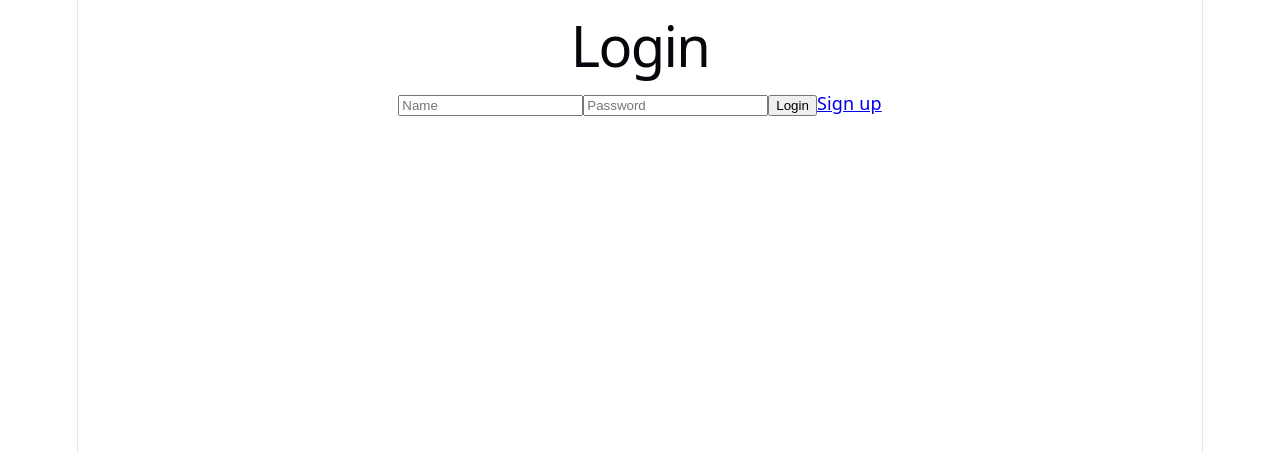
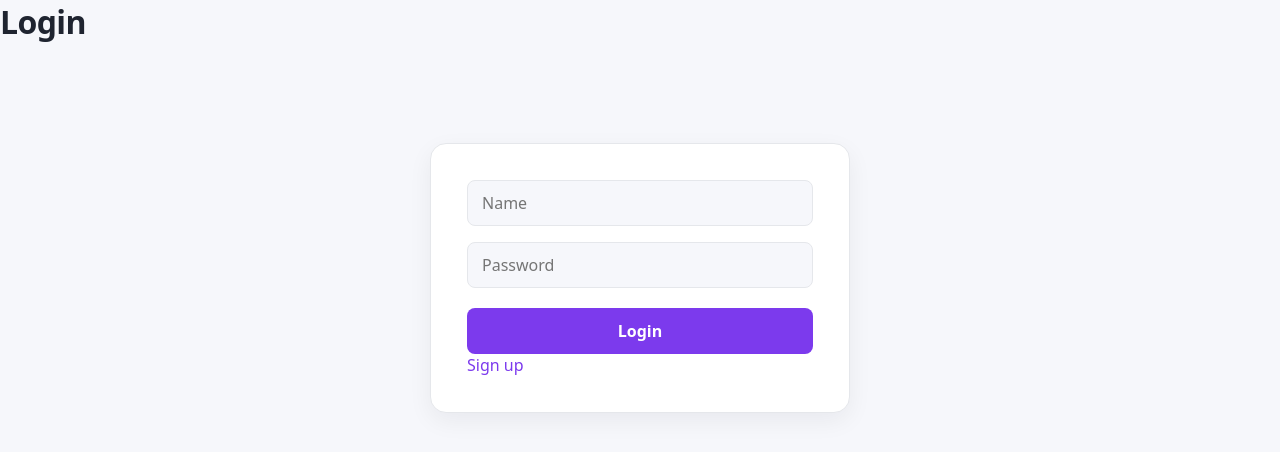
Before and after one commit to DaoliLi0502/memo-project, a React app in the folder frontend/: page /login in a window 1280 px wide. Shown: the top 452 px of the page. Built offline with nearby package versions, Linux system fonts and the light colour scheme; the HTML template or start-up script is replaced by a standard one.

Commit message:
Improve app UI

```diff
--- a/frontend/src/components/MemoForm.jsx
+++ b/frontend/src/components/MemoForm.jsx
@@ -32,7 +32,7 @@ function MemoForm({ onMemoCreated }) {
     }
 
     return (
-        <form onSubmit={(e) => handleSubmit(e)}>
+        <form className="memo-form" onSubmit={(e) => handleSubmit(e)}>
             <input
                 type="text"
                 placeholder="New memo"
--- a/frontend/src/components/MemoList.jsx
+++ b/frontend/src/components/MemoList.jsx
@@ -109,12 +109,12 @@ function MemoList({ newMemo }) {
     }, [newMemo])
 
     return (
-        <div>
+        <div className="memo-list">
             <h2>Memos</h2>
 
             {memos.map((memo) => {
                 return (
-                    <div key={memo.id}>
+                    <div className="memo-item" key={memo.id}>
                         {editingId === memo.id && (
                             <div>
                                 <form onSubmit={(e) => {
@@ -142,7 +142,7 @@ function MemoList({ newMemo }) {
                         {editingId !== memo.id && (
                             <div>
                                 <p>Content: {memo.content}</p>
-                                <p>Created: {memo.created}</p>
+                                <p>Created: {memo.created_at}</p>
                                 <p>Due: {memo.due_at}</p>
                             </div>
                         )}
--- a/frontend/src/index.css
+++ b/frontend/src/index.css
@@ -1,111 +1,378 @@
 :root {
-  --text: #6b6375;
-  --text-h: #08060d;
-  --bg: #fff;
-  --border: #e5e4e7;
-  --code-bg: #f4f3ec;
-  --accent: #aa3bff;
-  --accent-bg: rgba(170, 59, 255, 0.1);
-  --accent-border: rgba(170, 59, 255, 0.5);
-  --social-bg: rgba(244, 243, 236, 0.5);
-  --shadow:
-    rgba(0, 0, 0, 0.1) 0 10px 15px -3px, rgba(0, 0, 0, 0.05) 0 4px 6px -2px;
-
-  --sans: system-ui, 'Segoe UI', Roboto, sans-serif;
-  --heading: system-ui, 'Segoe UI', Roboto, sans-serif;
-  --mono: ui-monospace, Consolas, monospace;
-
-  font: 18px/145% var(--sans);
-  letter-spacing: 0.18px;
-  color-scheme: light dark;
+    --text: #5f6470;
+    --text-h: #1f2430;
+    --bg: #f6f7fb;
+    --card: #ffffff;
+    --border: #e5e7eb;
+    --accent: #7c3aed;
+    --accent-hover: #6d28d9;
+    --accent-bg: #f3eefe;
+    --danger: #dc2626;
+    --danger-bg: #fef2f2;
+    --shadow: 0 8px 24px rgba(15, 23, 42, 0.06);
+    --sans: system-ui, -apple-system, BlinkMacSystemFont, "Segoe UI", Roboto, sans-serif;
+    font-family: var(--sans);
     color: var(--text);
     background: var(--bg);
     font-synthesis: none;
     text-rendering: optimizeLegibility;
     -webkit-font-smoothing: antialiased;
     -moz-osx-font-smoothing: grayscale;
-
-  @media (max-width: 1024px) {
-    font-size: 16px;
-  }
 }
 
-@media (prefers-color-scheme: dark) {
-  :root {
-    --text: #9ca3af;
-    --text-h: #f3f4f6;
-    --bg: #16171d;
-    --border: #2e303a;
-    --code-bg: #1f2028;
-    --accent: #c084fc;
-    --accent-bg: rgba(192, 132, 252, 0.15);
-    --accent-border: rgba(192, 132, 252, 0.5);
-    --social-bg: rgba(47, 48, 58, 0.5);
-    --shadow:
-      rgba(0, 0, 0, 0.4) 0 10px 15px -3px, rgba(0, 0, 0, 0.25) 0 4px 6px -2px;
-  }
-
-  #social .button-icon {
-    filter: invert(1) brightness(2);
-  }
+* {
+    box-sizing: border-box;
 }
 
 body {
     margin: 0;
+    min-width: 320px;
+    background: var(--bg);
 }
 
 #root {
-  width: 1126px;
-  max-width: 100%;
-  margin: 0 auto;
-  text-align: center;
-  border-inline: 1px solid var(--border);
-  min-height: 100svh;
-  display: flex;
-  flex-direction: column;
-  box-sizing: border-box;
+    width: 100%;
+    min-height: 100vh;
+}
+
+h1,
+h2,
+p {
+    margin: 0;
 }
 
 h1,
 h2 {
-  font-family: var(--heading);
-  font-weight: 500;
     color: var(--text-h);
 }
 
 h1 {
-  font-size: 56px;
-  letter-spacing: -1.68px;
-  margin: 32px 0;
-  @media (max-width: 1024px) {
-    font-size: 36px;
-    margin: 20px 0;
-  }
-}
-h2 {
-  font-size: 24px;
-  line-height: 118%;
-  letter-spacing: -0.24px;
-  margin: 0 0 8px;
-  @media (max-width: 1024px) {
-    font-size: 20px;
-  }
-}
-p {
-  margin: 0;
+    font-size: 32px;
+    font-weight: 700;
+    letter-spacing: -0.6px;
 }
 
-code,
-.counter {
-  font-family: var(--mono);
-  display: inline-flex;
-  border-radius: 4px;
+h2 {
+    font-size: 20px;
+    font-weight: 650;
+}
+
+button,
+input {
+    font: inherit;
+}
+
+button {
+    cursor: pointer;
+}
+
+.auth-form {
+    width: 420px;
+    max-width: calc(100% - 32px);
+    margin: 100px auto;
+    padding: 36px;
+    background: var(--card);
+    border: 1px solid var(--border);
+    border-radius: 16px;
+    box-shadow: var(--shadow);
+}
+
+.auth-form h2 {
+    margin-bottom: 28px;
+    text-align: center;
+    font-size: 26px;
     color: var(--text-h);
 }
 
-code {
+.auth-form input {
+    display: block;
+    width: 100%;
+    height: 46px;
+    margin-bottom: 16px;
+    padding: 0 14px;
+    background: var(--bg);
+    border: 1px solid var(--border);
+    border-radius: 8px;
+    color: var(--text-h);
+    outline: none;
+    transition: border-color 0.2s, box-shadow 0.2s;
+}
+
+.auth-form input:focus {
+    border-color: var(--accent);
+    box-shadow: 0 0 0 3px var(--accent-bg);
+}
+
+.auth-form button {
+    width: 100%;
+    height: 46px;
+    margin-top: 4px;
+    border: none;
+    border-radius: 8px;
+    background: var(--accent);
+    color: white;
+    font-weight: 600;
+    transition: background 0.2s, transform 0.1s;
+}
+
+.auth-form button:hover {
+    background: var(--accent-hover);
+}
+
+.auth-form button:active {
+    transform: translateY(1px);
+}
+
+.auth-form p {
+    margin-top: 16px;
+    text-align: center;
+    font-size: 14px;
+}
+
+.auth-form .error {
+    margin: 0 0 16px;
+    color: var(--danger);
+    text-align: left;
+    font-size: 14px;
+}
+
+.auth-form a {
+    color: var(--accent);
+    font-weight: 500;
+    text-decoration: none;
+}
+
+.auth-form a:hover {
+    text-decoration: underline;
+}
+
+.memos-page {
+    width: 760px;
+    max-width: calc(100% - 32px);
+    margin: 0 auto;
+    padding: 50px 0 80px;
+    text-align: left;
+}
+
+.memos-page h1 {
+    display: inline-block;
+    margin-bottom: 36px;
+}
+
+.memos-page > a {
+    float: right;
+    margin-top: 2px;
+    padding: 8px 14px;
+    border: 1px solid var(--border);
+    border-radius: 8px;
+    background: var(--card);
+    color: var(--text);
+    font-size: 14px;
+    font-weight: 500;
+    text-decoration: none;
+    transition: background 0.2s, border-color 0.2s;
+}
+
+.memos-page > a:hover {
+    background: var(--accent-bg);
+    border-color: #d8c9f7;
+    color: var(--accent);
+}
+
+.memos-page > h2 {
+    clear: both;
+    margin: 0 0 14px;
+    font-size: 20px;
+}
+
+.memo-form {
+    margin-bottom: 42px;
+    padding: 24px;
+    background: var(--card);
+    border: 1px solid var(--border);
+    border-radius: 14px;
+    box-shadow: var(--shadow);
+}
+
+.memo-form h2 {
+    margin-bottom: 18px;
+}
+
+.memo-form input {
+    display: block;
+    width: 100%;
+    height: 46px;
+    margin-bottom: 12px;
+    padding: 0 14px;
+    background: var(--bg);
+    border: 1px solid var(--border);
+    border-radius: 8px;
+    color: var(--text-h);
+    outline: none;
+    transition: border-color 0.2s, box-shadow 0.2s;
+}
+
+.memo-form input:focus {
+    border-color: var(--accent);
+    box-shadow: 0 0 0 3px var(--accent-bg);
+}
+
+.memo-form button {
+    height: 42px;
+    padding: 0 18px;
+    border: none;
+    border-radius: 8px;
+    background: var(--accent);
+    color: white;
+    font-size: 14px;
+    font-weight: 600;
+    transition: background 0.2s, transform 0.1s;
+}
+
+.memo-form button:hover {
+    background: var(--accent-hover);
+}
+
+.memo-form button:active {
+    transform: translateY(1px);
+}
+
+.memo-list {
+    display: flex;
+    flex-direction: column;
+    gap: 12px;
+}
+
+.memo-list h2 {
+    margin-bottom: 4px;
+}
+
+.memo-item {
+    padding: 20px 22px;
+    background: var(--card);
+    border: 1px solid var(--border);
+    border-radius: 12px;
+    transition: border-color 0.2s, box-shadow 0.2s;
+}
+
+.memo-item:hover {
+    border-color: #d9d5e3;
+    box-shadow: var(--shadow);
+}
+
+.memo-item p {
+    margin: 6px 0;
+    color: var(--text);
     font-size: 15px;
-  line-height: 135%;
-  padding: 4px 8px;
-  background: var(--code-bg);
+    line-height: 1.5;
 }
+
+.memo-item p:first-child {
+    margin-bottom: 10px;
+    color: var(--text-h);
+    font-size: 16px;
+    font-weight: 600;
+}
+
+.memo-item button {
+    margin-top: 14px;
+    margin-right: 7px;
+    padding: 7px 12px;
+    border: 1px solid var(--border);
+    border-radius: 7px;
+    background: var(--card);
+    color: var(--text);
+    font-size: 13px;
+    font-weight: 500;
+    transition: background 0.2s, border-color 0.2s, color 0.2s;
+}
+
+.memo-item button:hover {
+    background: var(--accent-bg);
+    border-color: #d8c9f7;
+    color: var(--accent);
+}
+
+.memo-item button:first-of-type {
+    background: var(--accent);
+    border-color: var(--accent);
+    color: white;
+}
+
+.memo-item button:first-of-type:hover {
+    background: var(--accent-hover);
+    border-color: var(--accent-hover);
+    color: white;
+}
+
+.memo-item button:last-child {
+    color: var(--danger);
+}
+
+.memo-item button:last-child:hover {
+    background: var(--danger-bg);
+    border-color: #fecaca;
+    color: var(--danger);
+}
+
+.memo-item input {
+    display: block;
+    width: 100%;
+    height: 44px;
+    margin-bottom: 10px;
+    padding: 0 12px;
+    background: var(--bg);
+    border: 1px solid var(--border);
+    border-radius: 8px;
+    color: var(--text-h);
+    outline: none;
+}
+
+.memo-item input:focus {
+    border-color: var(--accent);
+    box-shadow: 0 0 0 3px var(--accent-bg);
+}
+
+.memo-item form button {
+    margin-top: 4px;
+}
+
+.memo-item form button[type="submit"] {
+    background: var(--accent);
+    border-color: var(--accent);
+    color: white;
+}
+
+.memo-item form button[type="submit"]:hover {
+    background: var(--accent-hover);
+    border-color: var(--accent-hover);
+}
+
+.memo-item form button[type="button"] {
+    background: var(--card);
+    color: var(--text);
+}
+
+@media (max-width: 600px) {
+    .auth-form {
+        margin: 50px auto;
+        padding: 26px;
+    }
+
+    .memos-page {
+        padding-top: 30px;
+    }
+
+    .memos-page h1 {
+        font-size: 28px;
+        margin-bottom: 28px;
+    }
+
+    .memo-form {
+        padding: 18px;
+    }
+
+    .memo-item {
+        padding: 16px;
+    }
+}
--- a/frontend/src/pages/Login.jsx
+++ b/frontend/src/pages/Login.jsx
@@ -40,7 +40,7 @@ function Login() {
         <div>
             <h1>Login</h1>
 
-            <form onSubmit={handleSubmit}>
+            <form className="auth-form" onSubmit={handleSubmit}>
                 <input
                     type="text"
                     placeholder="Name"
@@ -59,7 +59,7 @@ function Login() {
                     Login
                 </button>
 
-                {error && <p>{error}</p>}
+                {error && <p className="error">{error}</p>}
 
                 <Link to='/signup'>
                     Sign up
--- a/frontend/src/pages/Memos.jsx
+++ b/frontend/src/pages/Memos.jsx
@@ -7,9 +7,10 @@ function Memos() {
     const [newMemo, setNewMemo] = useState(null)
 
     return (
-        <div>
+        <div className="memos-page">
             <h1>Memo App</h1>
             <Link to='/logout'>Logout</Link>
+            <h2>New Memo</h2>
             <MemoForm onMemoCreated={setNewMemo} />
             <MemoList newMemo={newMemo} />
         </div>
--- a/frontend/src/pages/Signup.jsx
+++ b/frontend/src/pages/Signup.jsx
@@ -36,7 +36,7 @@ function Signup() {
     }
 
     return (
-        <form onSubmit={handleSubmit}>
+        <form className="auth-form" onSubmit={handleSubmit}>
             <h2>Sign Up</h2>
 
             <input
@@ -57,7 +57,7 @@ function Signup() {
                 Sign Up
             </button>
 
-            {error && <p>{error}</p>}
+            {error && <p className="error">{error}</p>}
 
             <Link to='/login'>
                 Login
```
Lines whose indentation alone changed are shown as unchanged.
